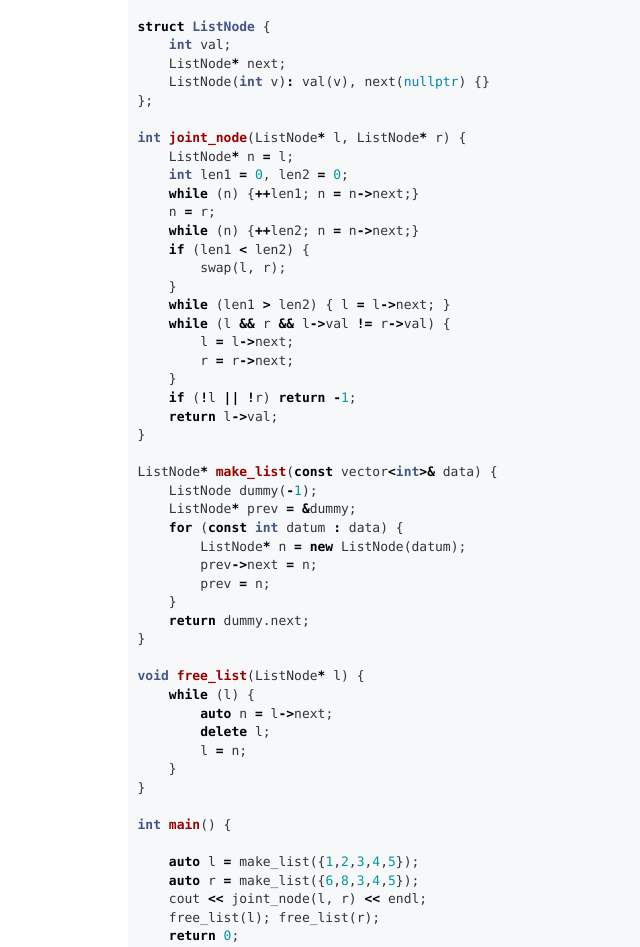
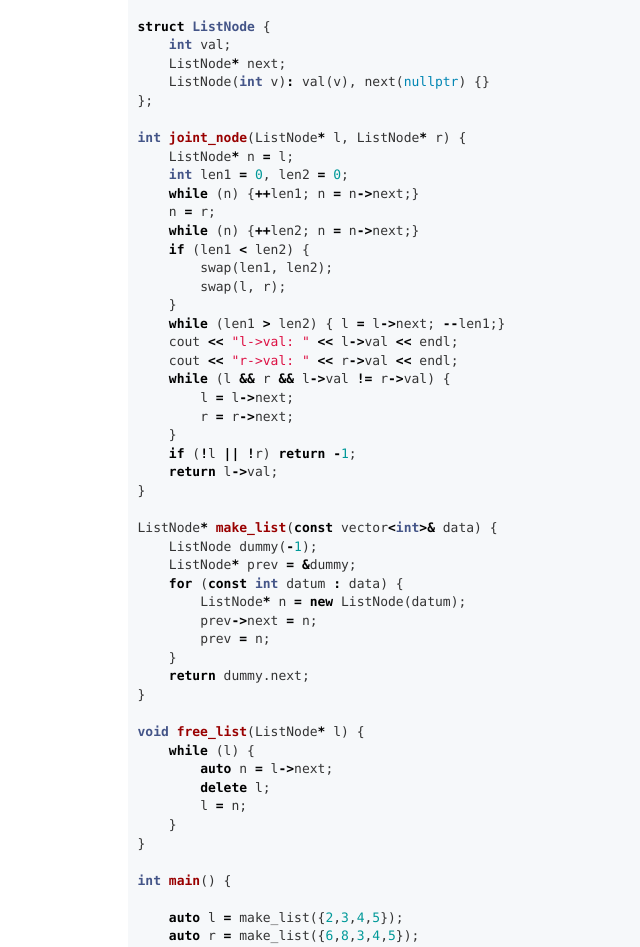
Before and after one commit to chunyang-wen/chunyang-wen.github.io, a Jekyll site: the page built from _posts/2020/2020-07-17-list-joint-node.md, in a window 1280 px wide and 1400 px high, scrolled down 781 px. Shown: the top 947 px of the window, without its empty margins (137-777 px from the left). Built offline with Jekyll 4.4.1, drawn with Linux system fonts in a browser that asks for light colours; comment, search, counter and statistics services are not loaded.

Commit message:
fix :bug:

````diff
--- a/_posts/2020/2020-07-17-list-joint-node.md
+++ b/_posts/2020/2020-07-17-list-joint-node.md
@@ -42,9 +42,12 @@
     n = r;
     while (n) {++len2; n = n->next;}
     if (len1 < len2) {
+        swap(len1, len2);
         swap(l, r);
     }
-    while (len1 > len2) { l = l->next; }
+    while (len1 > len2) { l = l->next; --len1;}
+    cout << "l->val: " << l->val << endl;
+    cout << "r->val: " << r->val << endl;
     while (l && r && l->val != r->val) {
         l = l->next;
         r = r->next;
@@ -74,11 +77,10 @@
 
 int main() {
 
-    auto l = make_list({1,2,3,4,5});
+    auto l = make_list({2,3,4,5});
     auto r = make_list({6,8,3,4,5});
     cout << joint_node(l, r) << endl;
     free_list(l); free_list(r);
     return 0;
 }
-
 ```
````
